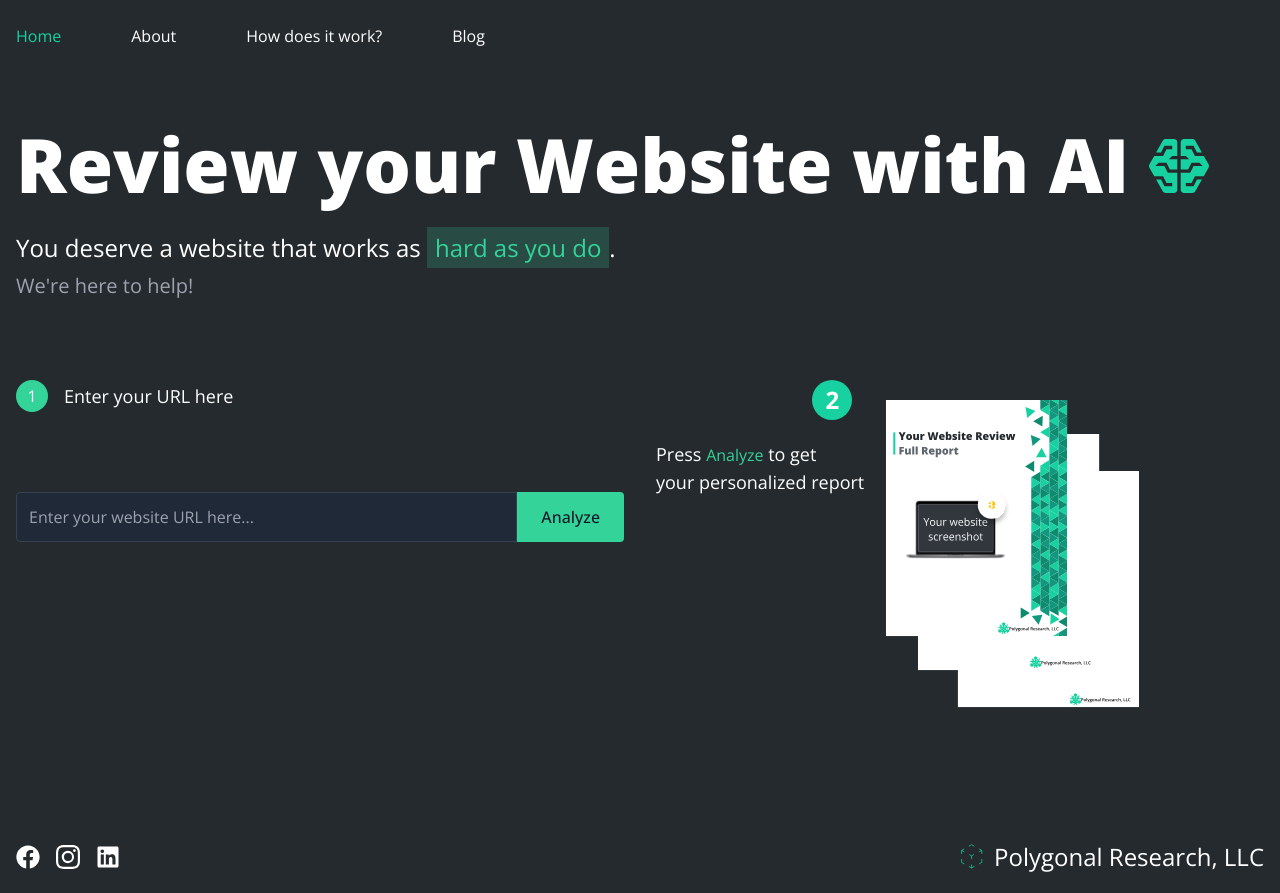
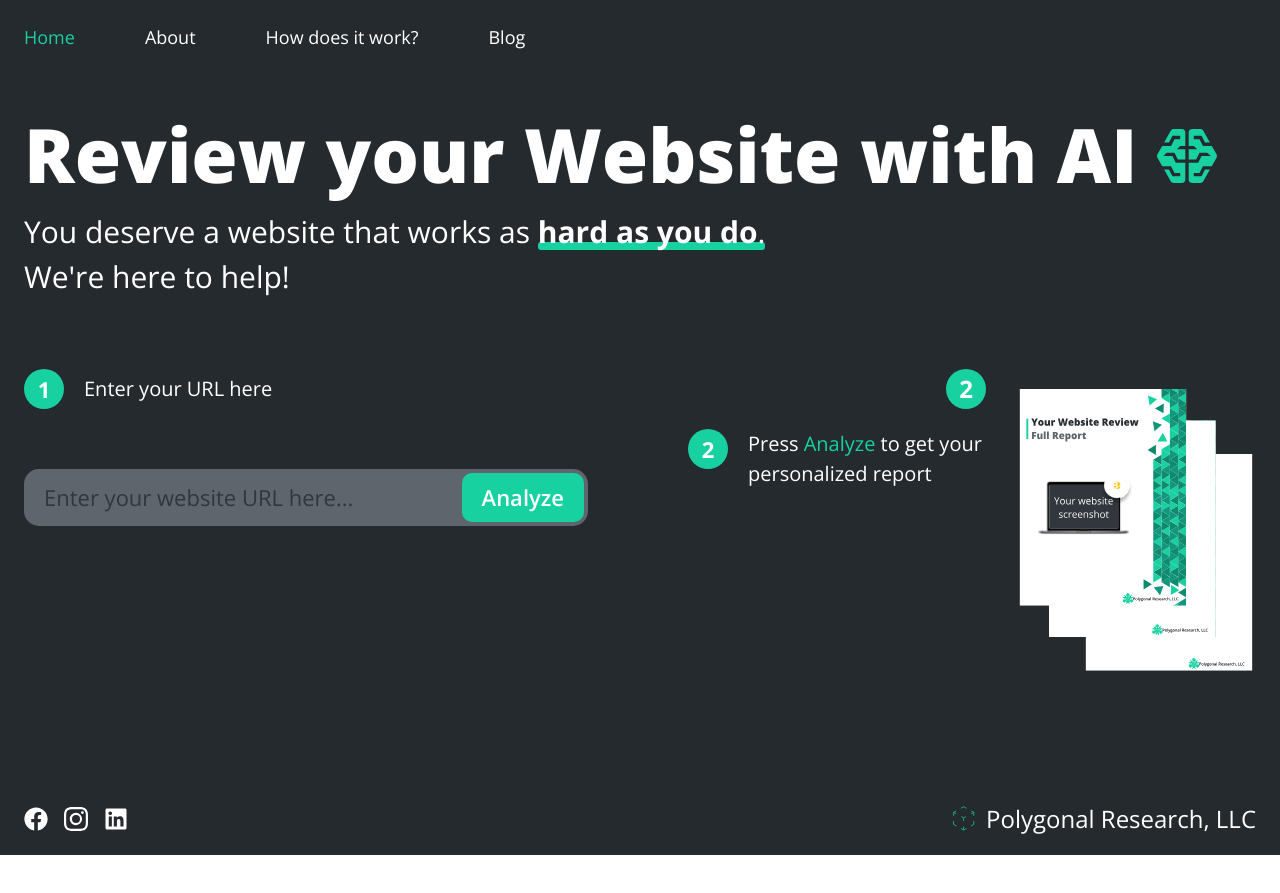
Before and after one commit to ShaYri12/web-review-with-ai, a Next.js app: page / in a window 1280 px wide. After the commit the page ends 855 px from the top, so only its background shows below. Built offline with nearby package versions, Linux system fonts and the light colour scheme.

Commit message:
home page styling done

```diff
--- a/app/components/Footer.tsx
+++ b/app/components/Footer.tsx
@@ -6,8 +6,8 @@ import { BsInstagram } from "react-icons/bs";
 
 const Footer = () => {
   return (
-    <footer className="px-4 py-6 3xl:py-[32px] mt-auto xl:mt-[80px]">
-      <div className="3xl:max-w-[1600px] 2xl:max-w-[1280px] max-w-[1280px] mx-auto flex justify-between items-center">
+    <footer className="px-4 lg:px-[24px] py-4 md:py-6 3xl:py-[32px] mt-[40px] md:mt-auto xl:mt-[80px]">
+      <div className="3xl:max-w-[1600px] 2xl:max-w-[1280px] max-w-[1280px] mx-auto flex flex-wrap gap-4 justify-between items-center">
         <div className="flex space-x-4">
           <Link href="#" className="text-white hover:text-cyan">
             <FaFacebook className="xl:w-[24px] w-[20px] xl:h-[24px] h-[20px]" />
--- a/app/components/Header.tsx
+++ b/app/components/Header.tsx
@@ -1,23 +1,117 @@
-import React from "react";
+"use client";
+
+import React, { useState, useEffect, useRef, MutableRefObject } from "react";
 import Link from "next/link";
+import { FaBars, FaTimes } from "react-icons/fa";
+import { IoClose } from "react-icons/io5";
 
-const Header = () => {
+const Header: React.FC = () => {
+  const [isMenuOpen, setIsMenuOpen] = useState<boolean>(false);
+  const menuRef = useRef<HTMLDivElement | null>(null);
+
+  const toggleMenu = () => setIsMenuOpen((prev) => !prev);
+
+  const closeMenu = () => setIsMenuOpen(false);
+
+  useEffect(() => {
+    const handleClickOutside = (event: MouseEvent) => {
+      if (menuRef.current && !menuRef.current.contains(event.target as Node)) {
+        closeMenu();
+      }
+    };
+
+    document.addEventListener("mousedown", handleClickOutside);
+    return () => document.removeEventListener("mousedown", handleClickOutside);
+  }, []);
+
   return (
-    <nav className="px-4 py-6 3xl:py-[32px]">
+    <nav className="px-4 lg:px-[24px] py-6 3xl:py-[32px] relative">
       <div className="3xl:max-w-[1600px] 2xl:max-w-[1280px] max-w-[1280px] mx-auto flex items-center justify-between">
-        <div className="flex 3xl:gap-[100px] lg:gap-[70px] md:gap-[50px] gap-6">
-          <Link href="/" className="text-cyan hover:text-emerald-300">
+        {/* Mobile Menu Button */}
+        <div className="md:hidden">
+          <button onClick={toggleMenu} className="text-white">
+            <FaBars size={24} />
+          </button>
+        </div>
+
+        {/* Desktop Navigation Links */}
+        <div className="hidden md:flex 3xl:gap-[100px] lg:gap-[70px] md:gap-[50px] gap-6">
+          <Link
+            href="/"
+            className="text-cyan hover:text-emerald-300 3xl:text-[25px] md:text-[18px] font-[400]"
+          >
             Home
           </Link>
-          <Link href="/about" className="text-[#FFFFFF] hover:text-emerald-300">
+          <Link
+            href="/about"
+            className="text-[#FFFFFF] hover:text-emerald-300 3xl:text-[25px] md:text-[18px] font-[400]"
+          >
             About
           </Link>
-          <Link href="/how" className="text-[#FFFFFF] hover:text-emerald-300">
+          <Link
+            href="/how"
+            className="text-[#FFFFFF] hover:text-emerald-300 3xl:text-[25px] md:text-[18px] font-[400]"
+          >
             How does it work?
           </Link>
-          <Link href="/blog" className="text-[#FFFFFF] hover:text-emerald-300">
+          <Link
+            href="/blog"
+            className="text-[#FFFFFF] hover:text-emerald-300 3xl:text-[25px] md:text-[18px] font-[400]"
+          >
             Blog
           </Link>
+        </div>
+      </div>
+
+      {/* Background Overlay */}
+      {isMenuOpen && (
+        <div
+          className="fixed inset-0 bg-black bg-opacity-40 backdrop-blur-sm z-40"
+          onClick={closeMenu} // Close menu if the overlay is clicked
+        ></div>
+      )}
+
+      {/* Mobile Menu */}
+      <div
+        ref={menuRef as MutableRefObject<HTMLDivElement>}
+        className={`fixed top-0 left-0 w-64 h-full bg-gray-800 z-50 transform transition-transform duration-300 ease-in-out ${
+          isMenuOpen ? "translate-x-0" : "-translate-x-full"
+        }`}
+      >
+        <div className="p-4">
+          <button onClick={closeMenu} className="text-white mb-6 ms-[-4px]">
+            <IoClose size={24} />
+          </button>
+          <div className="flex flex-col space-y-4">
+            <Link
+              href="/"
+              className="text-cyan hover:text-emerald-300 text-[18px] font-[400]"
+              onClick={closeMenu}
+            >
+              Home
+            </Link>
+            <Link
+              href="/about"
+              className="text-[#FFFFFF] hover:text-emerald-300 text-[18px] font-[400]"
+              onClick={closeMenu}
+            >
+              About
+            </Link>
+            <Link
+              href="/how"
+              className="text-[#FFFFFF] hover:text-emerald-300 text-[18px] font-[400]"
+              onClick={closeMenu}
+            >
+              How does it work?
+            </Link>
+            <Link
+              href="/blog"
+              className="text-[#FFFFFF] hover:text-emerald-300 text-[18px] font-[400]"
+              onClick={closeMenu}
+            >
+              Blog
+            </Link>
+          </div>
         </div>
       </div>
     </nav>
--- a/app/globals.css
+++ b/app/globals.css
@@ -18,3 +18,21 @@ body {
 html {
   scroll-behavior: smooth;
 }
+
+.analyze-btn {
+  width: auto;
+}
+
+@media screen and (max-width: 640px) {
+  .analyze-btn {
+    width: 99.93px;
+    max-width: 99.93px;
+  }
+}
+
+@media screen and (max-width: 363px) {
+  .analyze-btn {
+    width: 100% !important;
+    max-width: 100% !important;
+  }
+}
--- a/app/page.tsx
+++ b/app/page.tsx
@@ -9,12 +9,12 @@ export default function Home() {
       <Header />
 
       {/* Main Content */}
-      <main className="min-h-[75vh] px-4 3xl:py-[80px] py-[24px]">
+      <main className="min-h-[70vh] px-4 lg:px-[24px] 3xl:py-[80px] py-[24px]">
         <div className="3xl:max-w-[1600px] 2xl:max-w-[1280px] max-w-[1280px] mx-auto">
           <div className="">
             {/* Hero Section */}
             <div className="flex items-center space-x-4">
-              <h1 className="xl:font-[800] font-[700] md:text-[40px] lg:text-[60px] xl:text-[75px] 3xl:text-[100px] xl:leading-[136.18px] lg:leading-[] text-5xl font-bold">
+              <h1 className="xl:font-[800] font-[700] text-[37px] sm:text-[40px] md:text-[48px] lg:text-[60px] xl:text-[75px] 3xl:text-[100px] 2xl:leading-[136.18px] lg:leading-[110px] md:leading-[90px] sm:leading-[80px] leading-[50px]">
                 Review your Website with AI{" "}
                 <span className="inline-flex items-center">
                   <Image
@@ -22,65 +22,71 @@ export default function Home() {
                     alt="brain"
                     width={80}
                     height={72}
-                    className="my-auto 3xl:w-[80px] xl:w-[60px] w-[50px]"
+                    className="my-auto 3xl:w-[80px] lg:w-[60px] md:w-[40px] sm:w-[33px] w-[29px]"
                   />
                 </span>
               </h1>
             </div>
 
-            <div className="space-y-2">
-              <p className="text-2xl">
-                You deserve a website that works as{" "}
-                <span className="bg-emerald-400/20 px-2 py-1 text-emerald-400">
+            <p className="sm:mt-0 mt-2 text-[14px] sm:text-[16px] md:text-[18px] lg:text-[20px] xl:text-[30px] 3xl:text-[40px] font-[300] sm:max-w-[1029px] max-w-[360px]">
+              You deserve a website that works as{" "}
+              <span className="relative">
+                <span className="z-[2] relative font-[700]">
                   hard as you do
+                  <span className="font-[400] md:pe-0 pe-[1px]">.</span>
                 </span>
-                .
-              </p>
-              <p className="text-xl text-gray-400">We&apos;re here to help!</p>
-            </div>
+                <span className="3xl:h-[15px] 2xl:h-[12px] md:h-[8px] sm:h-[6px] h-[5px] w-full z-[1] absolute 3xl:bottom-[4px] bottom-[2px] left-0 bg-cyan rounded-[3px] flex"></span>
+              </span>{" "}
+              <br className="sm:block hidden" />
+              We&apos;re here to help!
+            </p>
 
             {/* Analysis Section */}
-            <div className="mt-[80px] grid lg:grid-cols-2 gap-8">
+            <div className="3xl:mt-[80px] lg:mt-[70px] md:mt-[60px] mt-[50px] flex lg:flex-row flex-col justify-between gap-8 xl:gap-[100px]">
               {/* Step 1 */}
-              <div className="relative">
-                <div className="flex items-center space-x-4 mb-[80px]">
-                  <span className="w-8 h-8 rounded-full bg-emerald-400 flex items-center justify-center">
+              <div className="relative flex-1 lg:w-auto max-w-[600px]">
+                <div className="flex items-center space-x-2 md:space-x-4 lg:space-x-[20px] 3xl:space-x-[26px] 3xl:mb-[80px] lg:mb-[60px] mb-[40px]">
+                  <span className="3xl:w-[50px] lg:w-[40px] md:w-[35px] w-[30px] 3xl:h-[50px] lg:h-[40px] md:h-[35px] h-[30px] rounded-full 3xl:text-[30px] lg:text-[22px] md:text-[18px] font-bold bg-cyan flex items-center justify-center">
                     1
                   </span>
-                  <span className="text-lg">Enter your URL here</span>
+                  <span className="text-[18px] lg:text-[20px] 3xl:text-[25px]">
+                    Enter your URL here
+                  </span>
                 </div>
 
-                <div className="flex">
+                <div className="flex flex-wrap justify-end bg-[#5E656C] rounded-[15px] p-[4px] lg:gap-0 gap-1">
                   <input
                     type="text"
                     placeholder="Enter your website URL here..."
-                    className="flex-1 p-3 rounded-l bg-gray-800 border border-gray-700 text-white"
+                    className="flex-1 px-4 py-[6px] bg-[#5E656C] rounded-[15px] placeholder:text-[#31373D] outline-none text-white md:text-[18px] lg:text-[22px] 2xl:text-[25px] 3xl:text-[30px]"
                   />
-                  <button className="px-6 py-3 bg-emerald-400 text-gray-900 font-medium rounded-r hover:bg-emerald-300 transition-colors">
+                  <button className="analyze-btn sm:flex-grow-0 flex-grow px-5 py-2 bg-cyan rounded-[10px] text-white md:text-[18px] lg:text-[22px] 2xl:text-[25px] 3xl:text-[30px] font-[600] hover:bg-emerald-300 transition-colors">
                     Analyze
                   </button>
                 </div>
               </div>
 
               {/* Step 2 */}
-              <div className="relative flex items-start gap-[18px]">
-                <div className="mt-[60px]">
-                  <span className="text-lg">Press </span>
-                  <span className="text-emerald-400">Analyze</span>
-                  <span className="text-lg"> to get</span>
-                  <br />
-                  <span className="text-lg">your personalized report</span>
+              <div className="relative flex lg:flex-nowrap flex-wrap lg:items-start justify-between gap-[18px]">
+                <div className="flex space-x-2 md:space-x-4 lg:space-x-[20px] 3xl:space-x-[26px] 3xl:mb-[80px] lg:mb-[60px] mt-[60px]">
+                  <span className="3xl:w-[50px] lg:w-[40px] md:w-[35px] w-[32px] 3xl:h-[50px] lg:h-[40px] md:h-[35px] h-[32px] rounded-full 3xl:text-[30px] lg:text-[22px] md:text-[18px] font-bold bg-cyan flex items-center justify-center">
+                    2
+                  </span>
+                  <p className="text-[18px] lg:text-[20px] 3xl:text-[25px] max-w-[260px] lg:max-w-[250px] 3xl:max-w-[300px]">
+                    Press <span className="text-cyan">Analyze</span> to get your
+                    personalized report
+                  </p>
                 </div>
 
                 <div className="relative">
-                  <div className="w-[261px] h-[316px] mt-[20px]">
+                  <div className="3xl:w-[261px] lg:w-[240px] w-[220px] 3xl:h-[316px] mt-[20px]">
                     <Image
                       src="/assets/pages.svg"
                       alt="pages"
                       width={261}
                       height={316}
                     />
-                    <span className="absolute left-[-70px] top-0 3xl:w-[50px] w-[40px] 3xl:h-[50px] h-[40px] rounded-full 3xl:text-[30px] lg:text-[24px] text-[20px] font-bold bg-cyan flex items-center justify-center">
+                    <span className="lg:flex hidden absolute left-[-70px] top-0 3xl:w-[50px] w-[40px] 3xl:h-[50px] h-[40px] rounded-full 3xl:text-[30px] lg:text-[24px] text-[20px] font-bold bg-cyan items-center justify-center">
                       2
                     </span>
                   </div>
```
